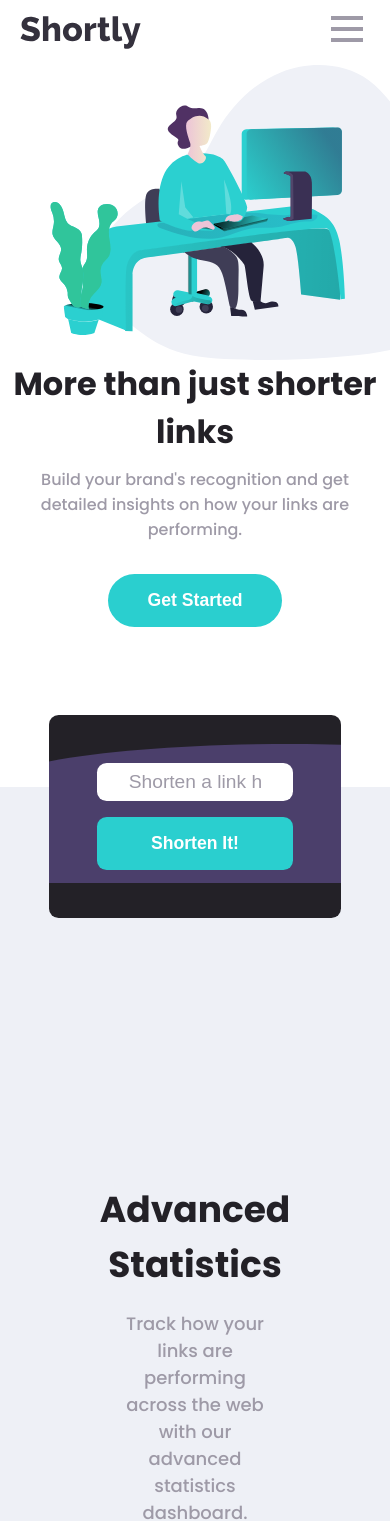
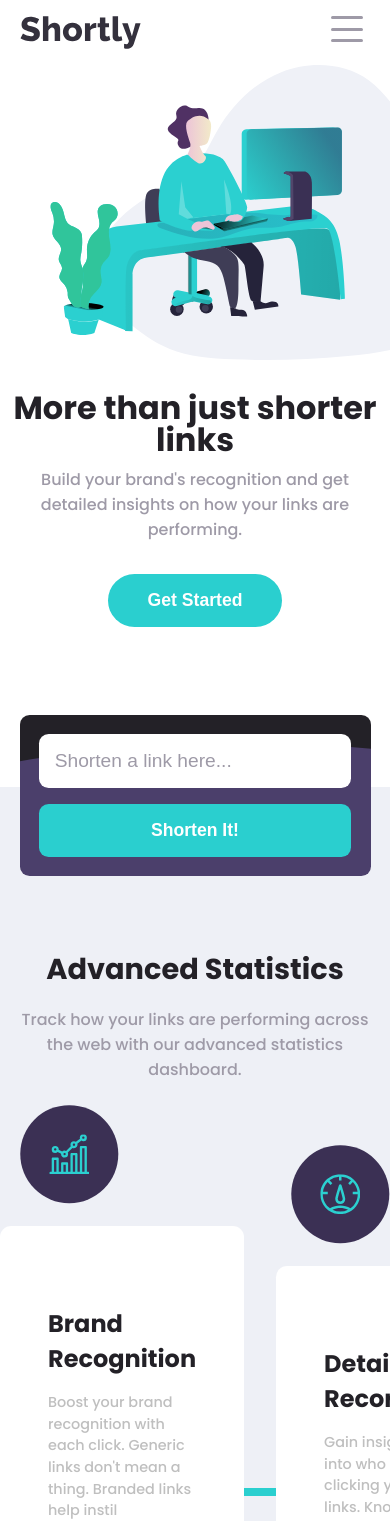
Before and after one commit to slekstut/url-shortening-api-master, a Vue app: page / in a window 390 px wide. Shown: the top 1521 px of the page. Built offline with nearby package versions, Linux system fonts and the light colour scheme.

Commit message:
mobile resp about section

```diff
--- a/src/components/Navbar.vue
+++ b/src/components/Navbar.vue
@@ -162,7 +162,8 @@
       .line {
         display: block;
         width: 100%;
-        height: 4px;
+        height: 3px;
+        border-radius: 5px;
         background: $grayishViolet;
       }
     }
--- a/src/views/About.vue
+++ b/src/views/About.vue
@@ -115,7 +115,7 @@
   data() {
     return {
       urlValue: "",
-      urlList: JSON.parse(localStorage.urlArray || '[]'),
+      urlList: JSON.parse(localStorage.urlArray || "[]"),
       error: false,
       copiedClipboard: false,
     };
@@ -127,9 +127,7 @@
       }
       const vm = this;
       axios
-        .post(
-          `https://api.shrtco.de/v2/shorten?url=${this.urlValue}`
-        )
+        .post(`https://api.shrtco.de/v2/shorten?url=${this.urlValue}`)
         .then(function (response) {
           if (response.status == 200 || response.status == 201) {
             const generatedShortUrl = response.data.result.short_link;
@@ -139,8 +137,8 @@
               copyClip: false,
             });
             vm.urlValue = "";
-            localStorage.setItem('urlArray', JSON.stringify(vm.urlList));
-            let myArray = localStorage.getItem('urlArray');
+            localStorage.setItem("urlArray", JSON.stringify(vm.urlList));
+            let myArray = localStorage.getItem("urlArray");
             vm.urlList = JSON.parse(myArray);
           } else {
             console.log("Opps dude, status code != 200 :( ");
@@ -153,8 +151,8 @@
     copyURL(index) {
       const selectedItem = this.urlList[index].shortUrl;
       navigator.clipboard.writeText(selectedItem);
-      const myBoolean = this.urlList[index].copyClip = true;
-      console.log(myBoolean)
+      const myBoolean = (this.urlList[index].copyClip = true);
+      console.log(myBoolean);
     },
     clearError() {
       this.error = false;
@@ -353,9 +351,48 @@
 }
 
 @media only screen and (max-width: 415px) {
-  .container .wrapper .shortener-container .shortener-wrapper .input-link {
-    flex-direction: column;
+  .container {
+    .wrapper {
+      width: 100%;
+      .shortener-container {
+        max-width: 90%!important;
+        .shortener-wrapper {
+          padding: 1.2rem;
+          .input-link {
+            flex-direction: column;
+            input {
+              padding: 1rem;
+            }
+          }
+        }
+      }
+      .url-list {
+        .shortened-url__inner {
+          flex-direction: column;
+          gap: 1rem;
+          align-items: flex-start;
+          div {
+            width: 100%;
+            display: flex;
+            flex-direction: row;
+            justify-content: space-between;
+          }
+        }
+      }
+      .about-section {
+        padding-top: 0;
+        .text {
+          margin-top: 0;
+          h1 {
+            font-size: 1.8rem;
+          }
+          p {
+            font-size: 1rem;
+            width: 90%;
+          }
+        }
+      }
+    }
   }
-
 }
 </style>
--- a/src/views/Home.vue
+++ b/src/views/Home.vue
@@ -99,6 +99,17 @@
 }
 
 @media only screen and (max-width: 415px) {
-
+   header {
+    .main-text {
+      margin-top: 2rem;
+      h1 {
+        font-size: 2rem;
+        line-height: 1;
+      }
+      p {
+        width: 85%;
+      }
+    }
+  }
 }
 </style>
```
